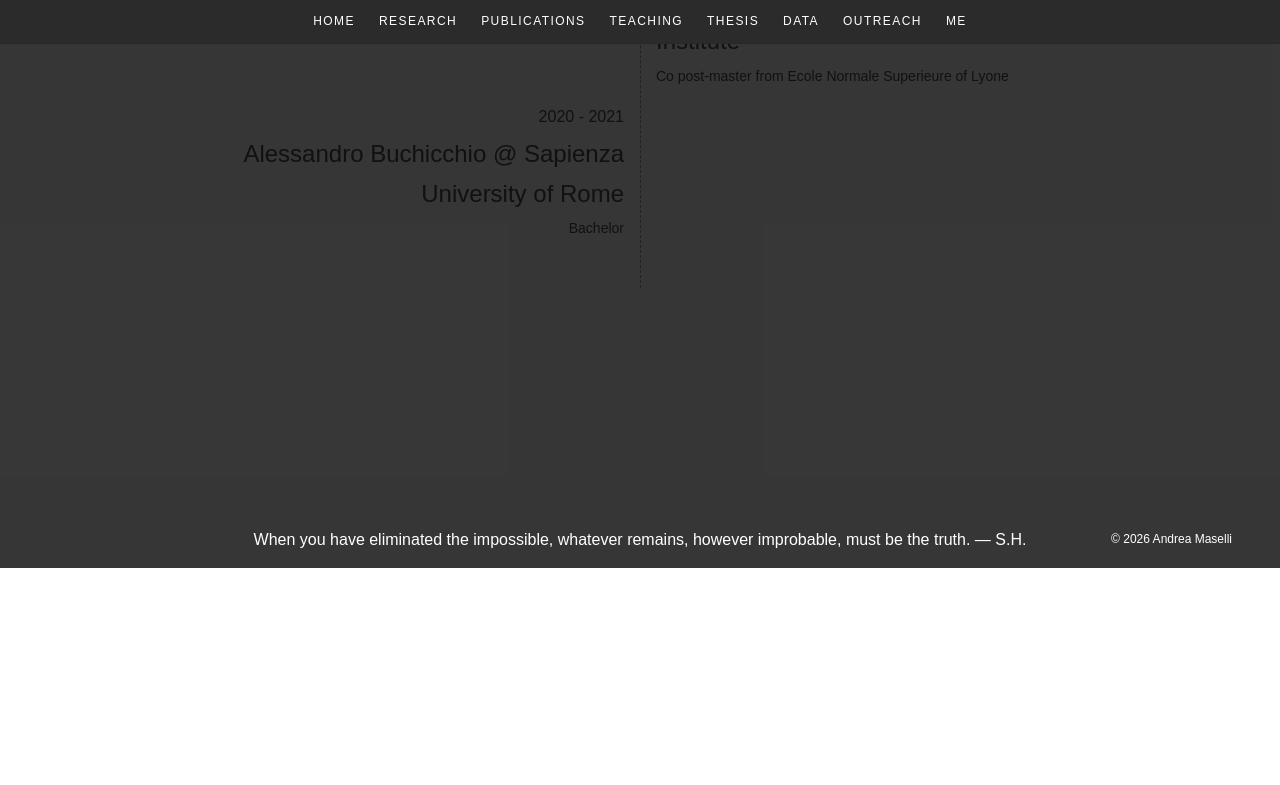
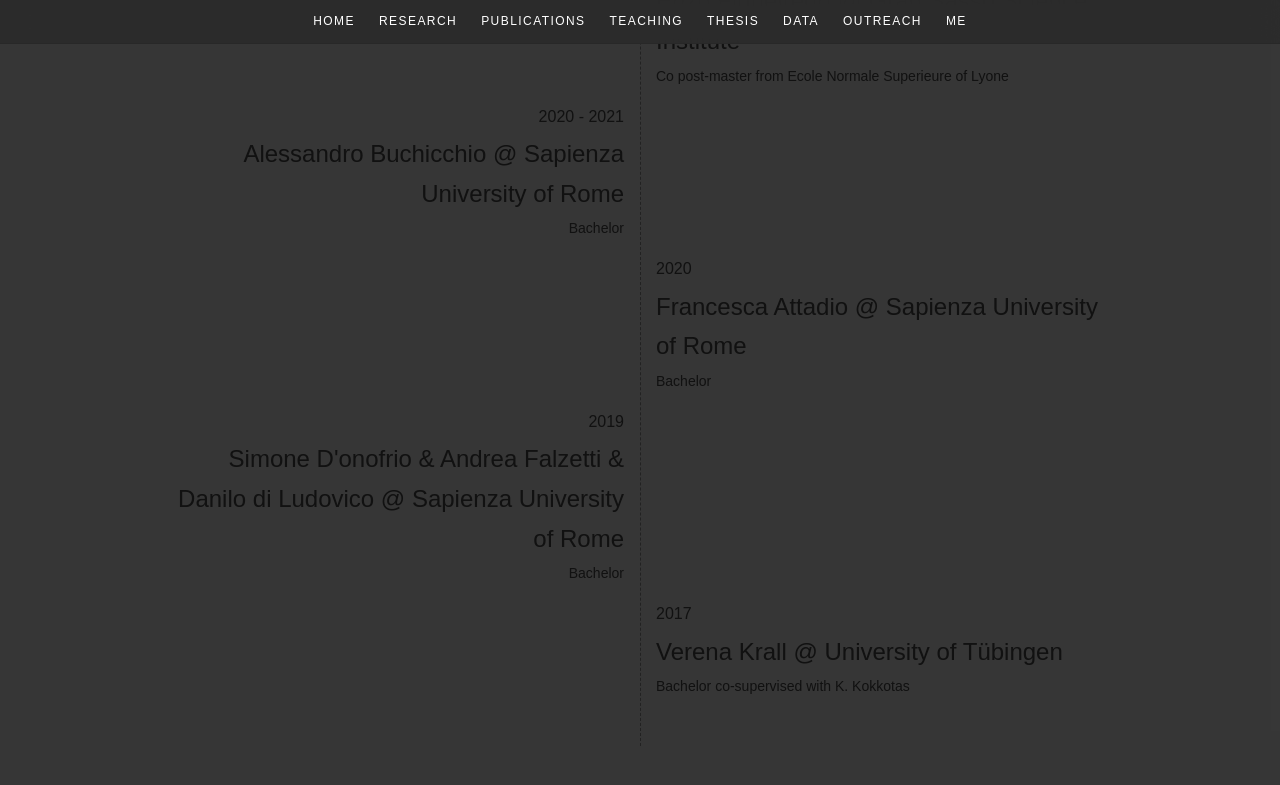
Before and after one commit to masellia/andreamaselli.github.io, a Jekyll site: the page built from pages/thesis.md, in a window 1280 px wide and 900 px high, scrolled down 6128 px. Shown: the top 785 px of the window. Built offline with Jekyll 4.4.1, drawn with Linux system fonts in a browser that asks for light colours; some web fonts are replaced; before the commit the page ends 6696 px from its top, so only the background shows below that.

Commit message:
thesis page

```diff
--- a/pages/thesis.md
+++ b/pages/thesis.md
@@ -260,6 +260,24 @@ A data-analysis framework
       <div class="thesis-advisor"> Bachelor </div>
     </div>
 
+    <div class="thesis-entry thesis-right bachelor-entry">
+      <div class="thesis-year">2020</div>
+      <div class="thesis-student"> Francesca Attadio @ Sapienza University of Rome </div>
+      <div class="thesis-advisor"> Bachelor </div>
+    </div>
+
+    <div class="thesis-entry thesis-left bachelor-entry">
+      <div class="thesis-year">2019</div>
+      <div class="thesis-student"> Simone D'onofrio & Andrea Falzetti & Danilo di Ludovico @ Sapienza University of Rome </div>
+      <div class="thesis-advisor"> Bachelor </div>
+    </div>
+
+    <div class="thesis-entry thesis-right bachelor-entry">
+      <div class="thesis-year">2017</div>
+      <div class="thesis-student"> Verena Krall @ University of Tübingen </div>
+      <div class="thesis-advisor"> Bachelor co-supervised with K. Kokkotas </div>
+    </div>
+
   </section>
 
 </section>
```
